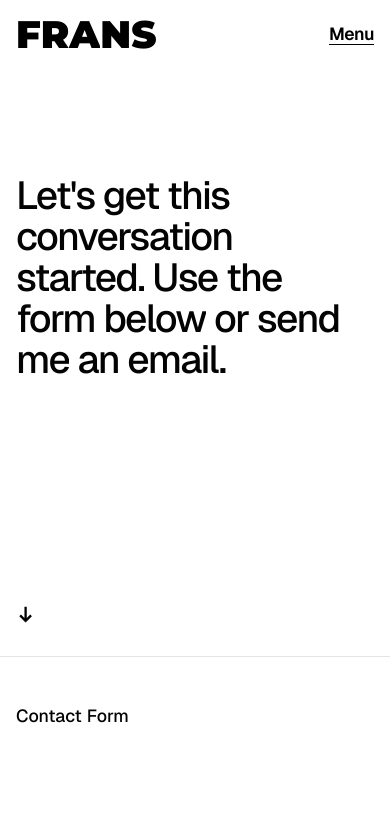
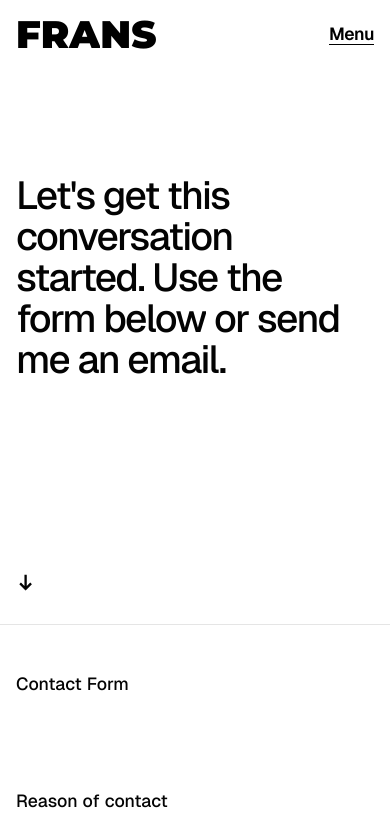
Before and after one commit to FransAr16/frans.webdev, a Next.js app: page /contact in a window 390 px wide. Shown: the top 824 px of the page. Built offline with nearby package versions, Linux system fonts and the light colour scheme.

Commit message:
Update ContactHero.tsx

```diff
--- a/src/app/contact/components/ContactHero.tsx
+++ b/src/app/contact/components/ContactHero.tsx
@@ -5,7 +5,7 @@ import ArrowDown from "@/components/ui/ArrowDown";
 export default function ContactHero() {
   return (
     <div className="h-full w-full relative overflow-hidden">
-      <div className="main-container w-full h-full grid grid-cols-12 pt-[11rem] lg:pt-[22rem] 2xl:pt-[32rem] 3xl:pt-[30rem] gap-y-[14rem] sm:gap-y-[25rem] lg:gap-5">
+      <div className="main-container w-full h-full grid grid-cols-12 pt-[11rem] lg:pt-[22rem] 2xl:pt-[32rem] 3xl:pt-[30rem] gap-y-[12rem] sm:gap-y-[25rem] lg:gap-5">
         <div className="col-span-12 lg:col-span-6 3xl:col-span-5">
           <ContactHeading />
         </div>
```
